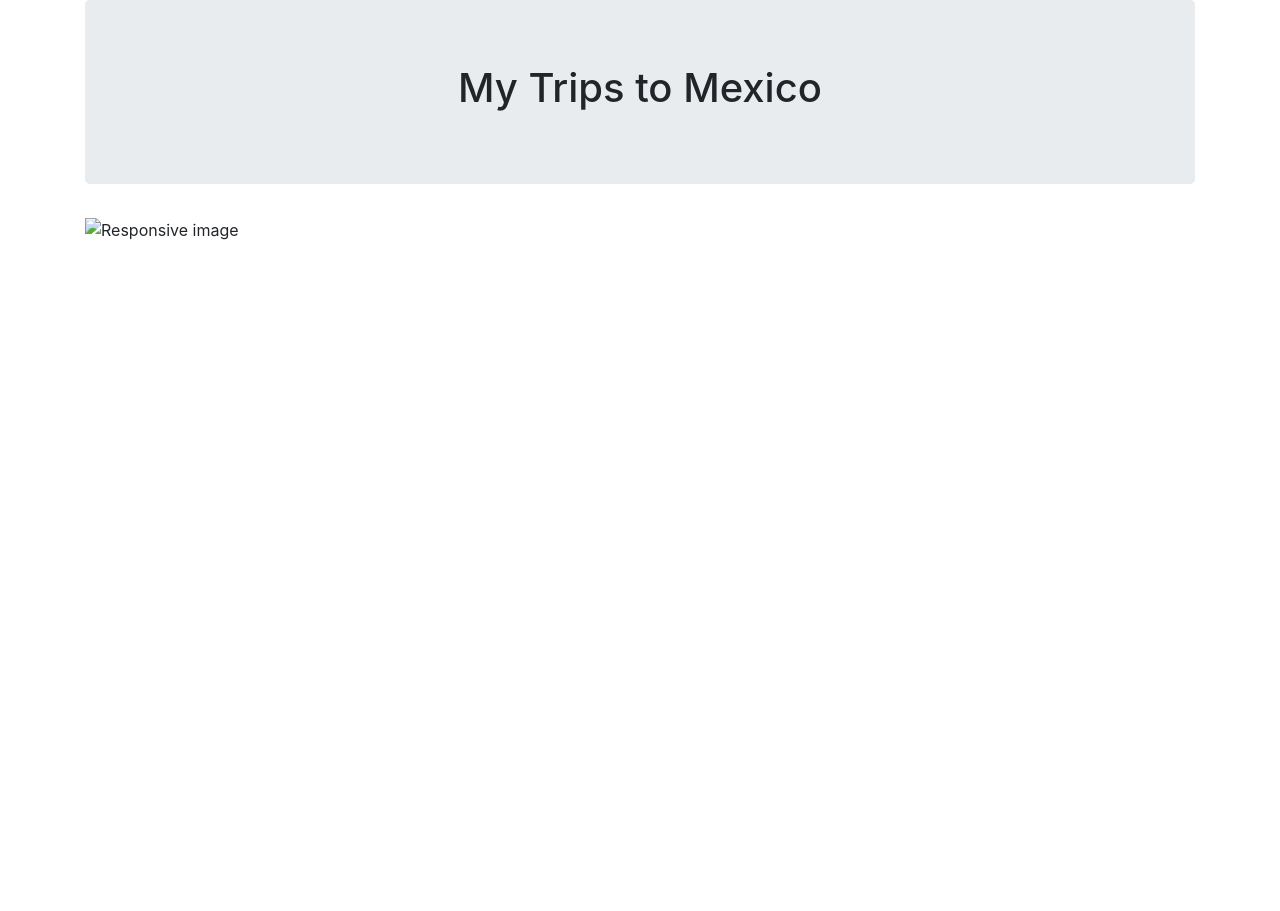
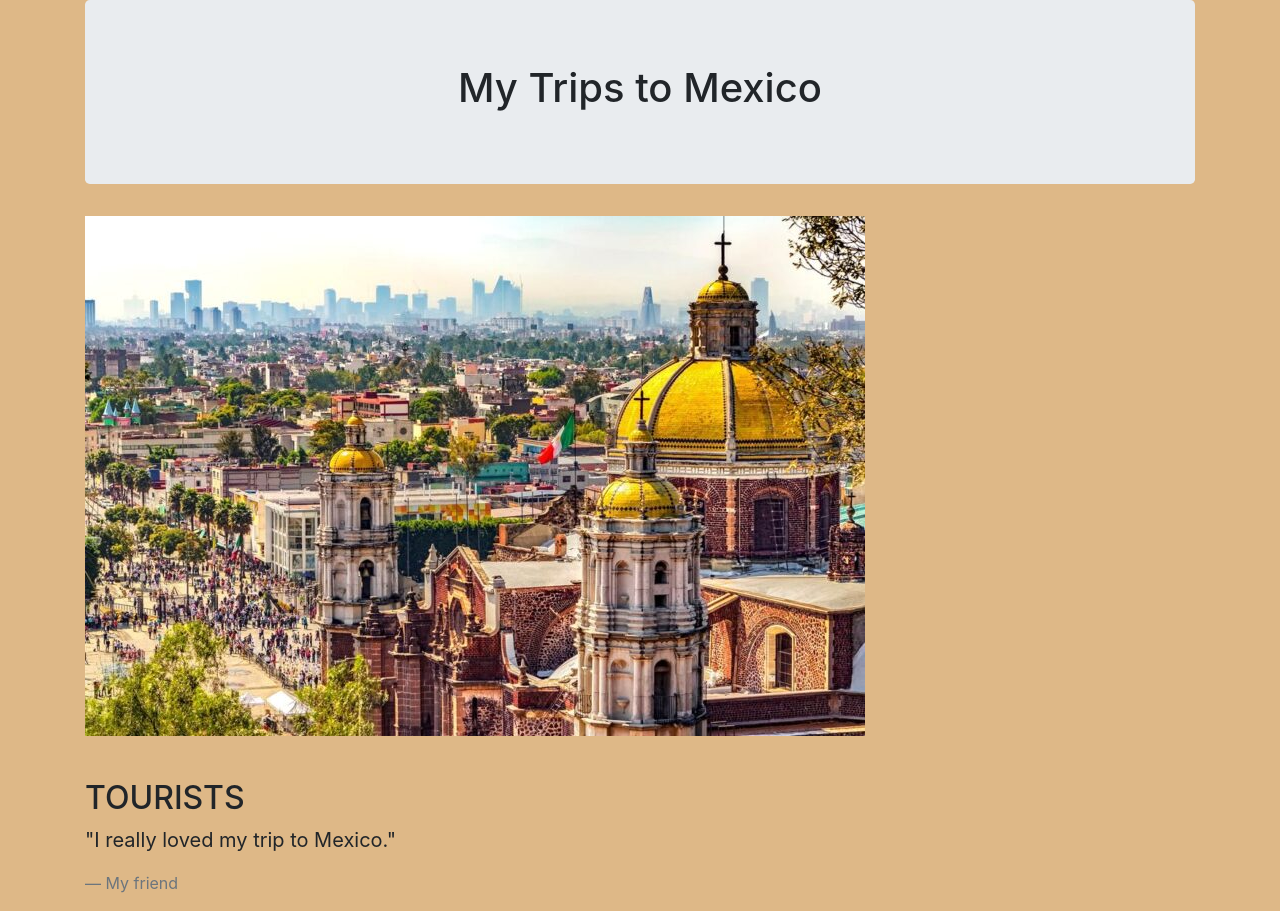
Before and after one commit to ramiisinportland/mexico, a plain HTML site: page index.html in a window 1280 px wide. Before the commit the page ends 800 px from the top, so only its background shows below. Drawn offline with Linux system fonts and the light colour scheme.

Commit message:
add img for mexico

```diff
--- a/css/style.css
+++ b/css/style.css
@@ -0,0 +1,8 @@
+body {
+  background-color:burlywood;
+}
+
+h2, .h2 {
+    font-size: 2rem;
+    margin-top: 43px !important;
+}
--- a/index.html
+++ b/index.html
@@ -4,8 +4,9 @@
   <meta charset="UTF-8">
   <meta http-equiv="X-UA-Compatible" content="IE=edge">
   <meta name="viewport" content="width=device-width, initial-scale=1.0">
+
+  <link  href="css/bootstrap.css" rel="stylesheet">
   <link  href="css/style.css" rel="stylesheet">
-  <link  href="css/bootstrap.css" rel="stylesheet">
   <title>Document</title>
 </head>
 <body>
@@ -13,7 +14,12 @@
     <div class="jumbotron">
       <h1 class="big text-center">My Trips to Mexico</h1>
     </div>
-    <img src="..." class="img-fluid" alt="Responsive image">
+    <img src="img/mexico-city.jpg" class="img-fluid text-center" alt="Responsive image">
+          <h2>TOURISTS</h2>
+      <blockquote class="blockquote">
+        <p>"I really loved my trip to Mexico."</p>
+        <footer class="blockquote-footer">My friend</footer>
+      </blockquote>
   </div>
 
 </body>
```
Also changed, not shown: img/mexico-city.jpg (added).
